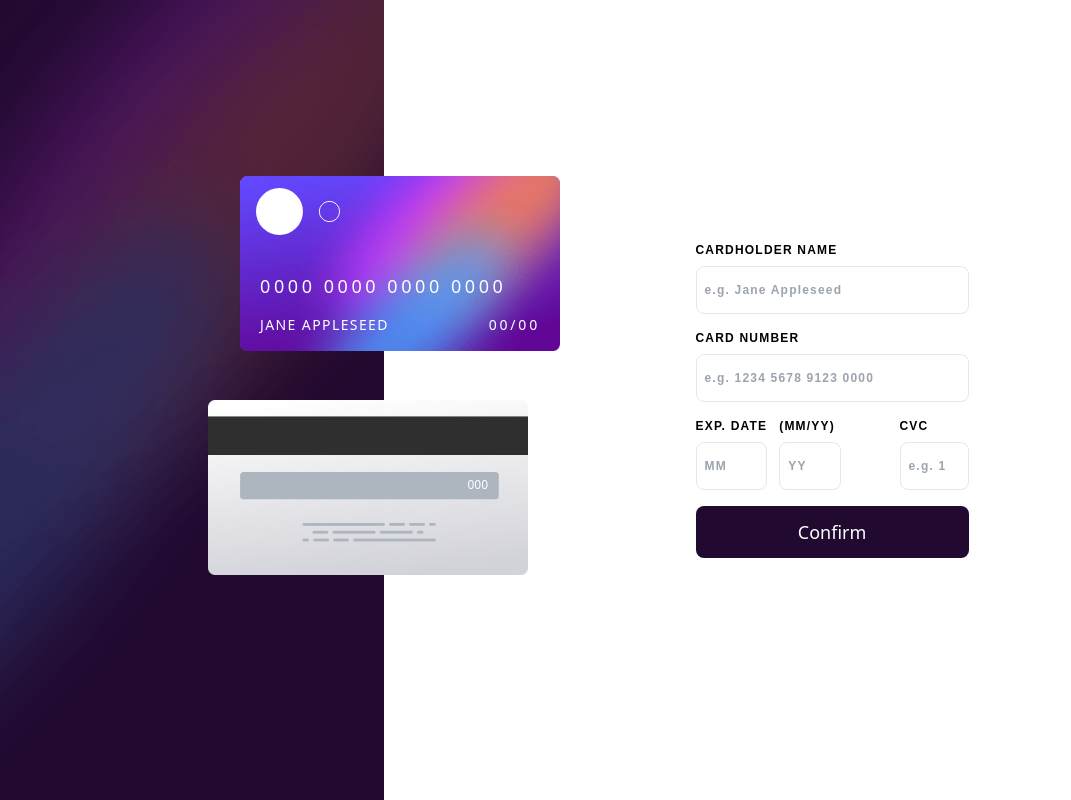
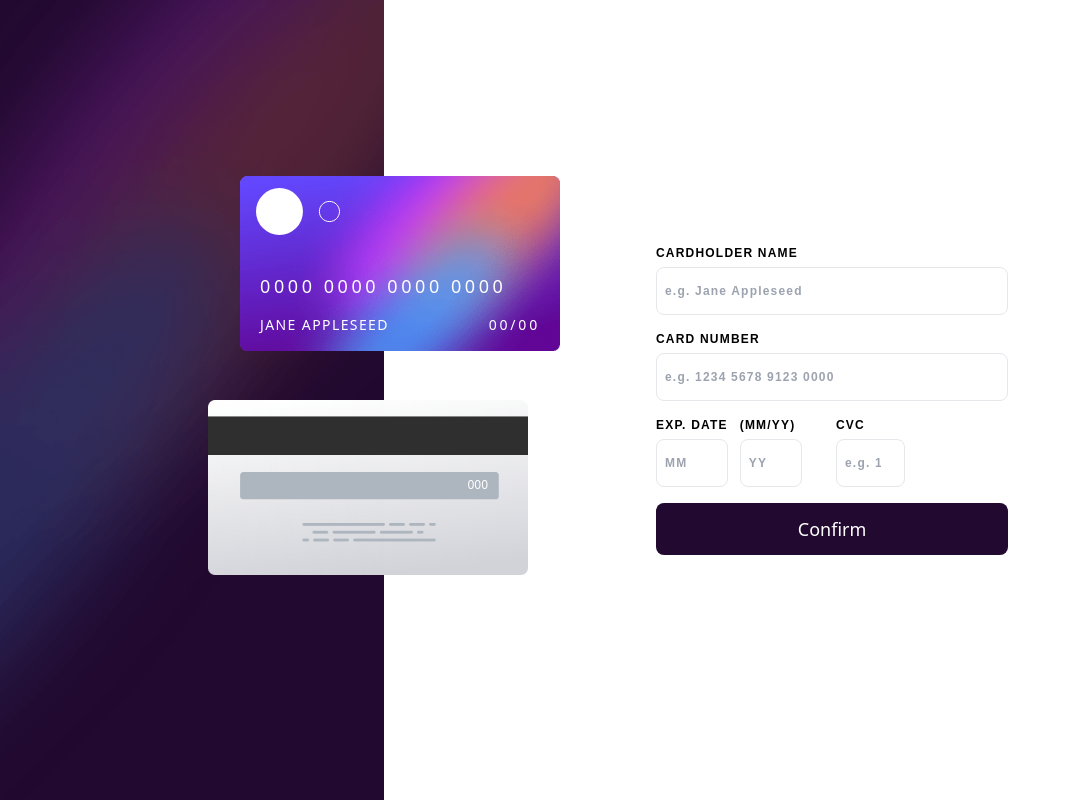
Before and after one commit to ninaokumura/interactive-card-details, a React (Create React App) app: page / in a window 1280 px wide. Shown: the whole page, without its empty margins (0-1071 px from the left). Built offline with nearby package versions, Linux system fonts and the light colour scheme.

Commit message:
update error message + styling

```diff
--- a/src/components/Form.jsx
+++ b/src/components/Form.jsx
@@ -14,19 +14,19 @@ export default function Form(props) {
       .required(),
     expireDate: yup
       .number()
-      .typeError("You must enter a valid month")
+      .typeError("Can't be blank")
       .min(1)
       .max(12)
       .required(),
     expireYear: yup
       .number()
-      .typeError("You must enter a valid year")
+      .typeError("Can't be blank")
       .positive()
       .integer()
       .required(),
     cvc: yup
       .number()
-      .typeError("You must enter a valid cvc")
+      .typeError("Can't be blank")
       .positive()
       .integer()
       .required(),
@@ -83,7 +83,7 @@ export default function Form(props) {
   return (
     <form
       onSubmit={handleSubmit(onSubmit)}
-      className="flex flex-col gap-4 px-4 text-sm"
+      className="flex flex-col gap-4 px-4 text-sm w-full max-w-sm"
     >
       <Input
         type="text"
@@ -101,8 +101,9 @@ export default function Form(props) {
         errorMessage={errors.cardNumber?.message}
         {...register("cardNumber")}
       />
-      <div className="flex gap-3">
-        <div className="w-[12rem] flex gap-3">
+
+      <div className="flex gap-5">
+        <div className="w-[10rem] flex gap-3">
           <Input
             type="number"
             placeholder="MM"
@@ -126,6 +127,7 @@ export default function Form(props) {
         </div>
 
         <Input
+          className="w-40"
           type="number"
           placeholder="e.g. 123"
           label="CVC"
--- a/src/components/Input.jsx
+++ b/src/components/Input.jsx
@@ -5,7 +5,7 @@ const Input = React.forwardRef(
   ({ className, label, errorMessage, ...props }, ref) => {
     return (
       <div className="flex flex-col gap-2 max-w-xl">
-        <label className="font-semibold tracking-[0.1em] font-sans-serif w-full text-xs grid gap-2">
+        <label className="font-semibold tracking-[0.1em] font-sans-serif w-full text-xs grid gap-1.5">
           {label}
           <input
             ref={ref}
@@ -16,7 +16,7 @@ const Input = React.forwardRef(
             )}
           />
           {errorMessage && (
-            <p role="alert" className="text-red-500 p-2 max-w-[20rem]">
+            <p role="alert" className="text-red-500 max-w-[20rem] text-xs">
               {errorMessage}
             </p>
           )}
```
